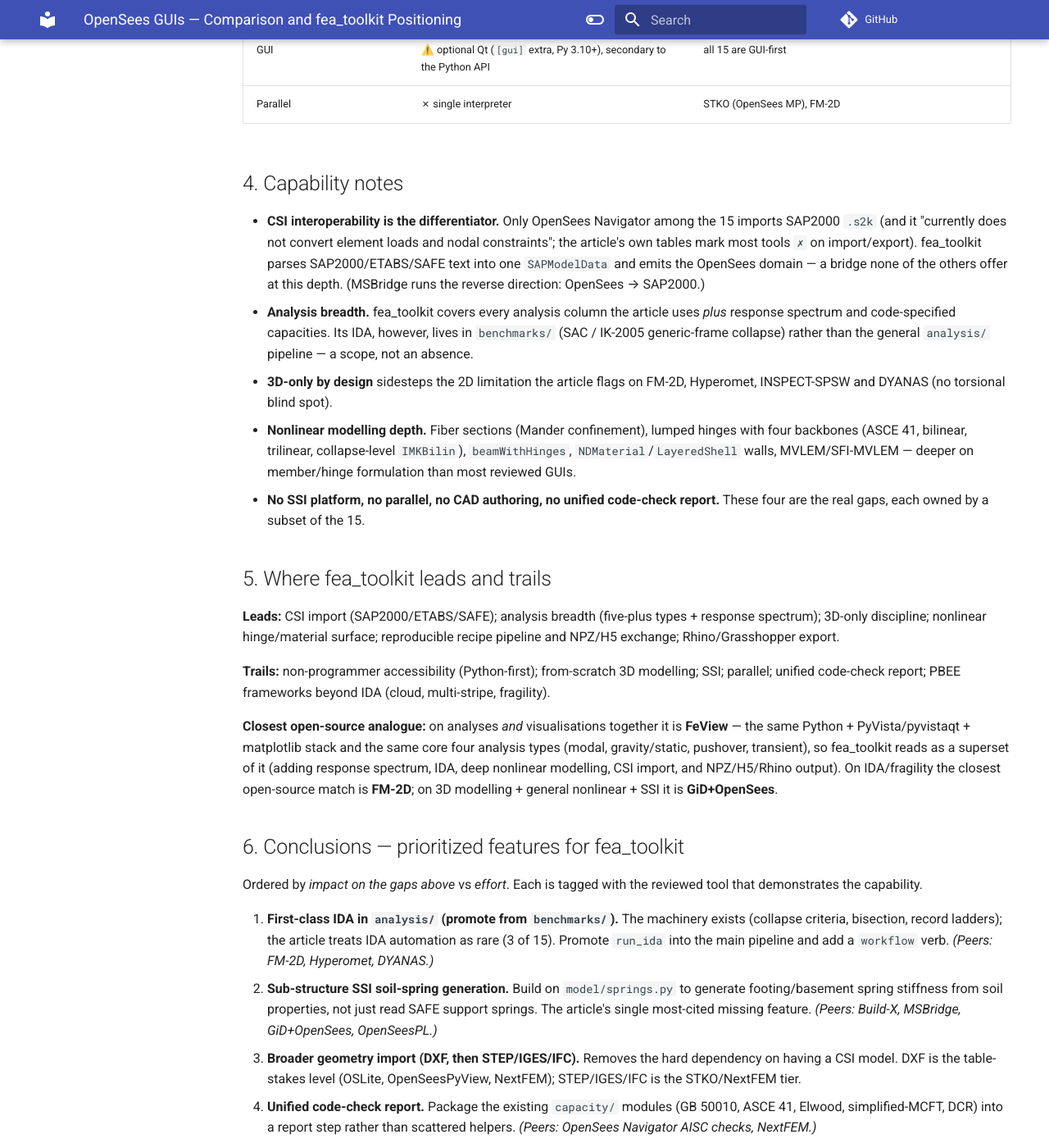
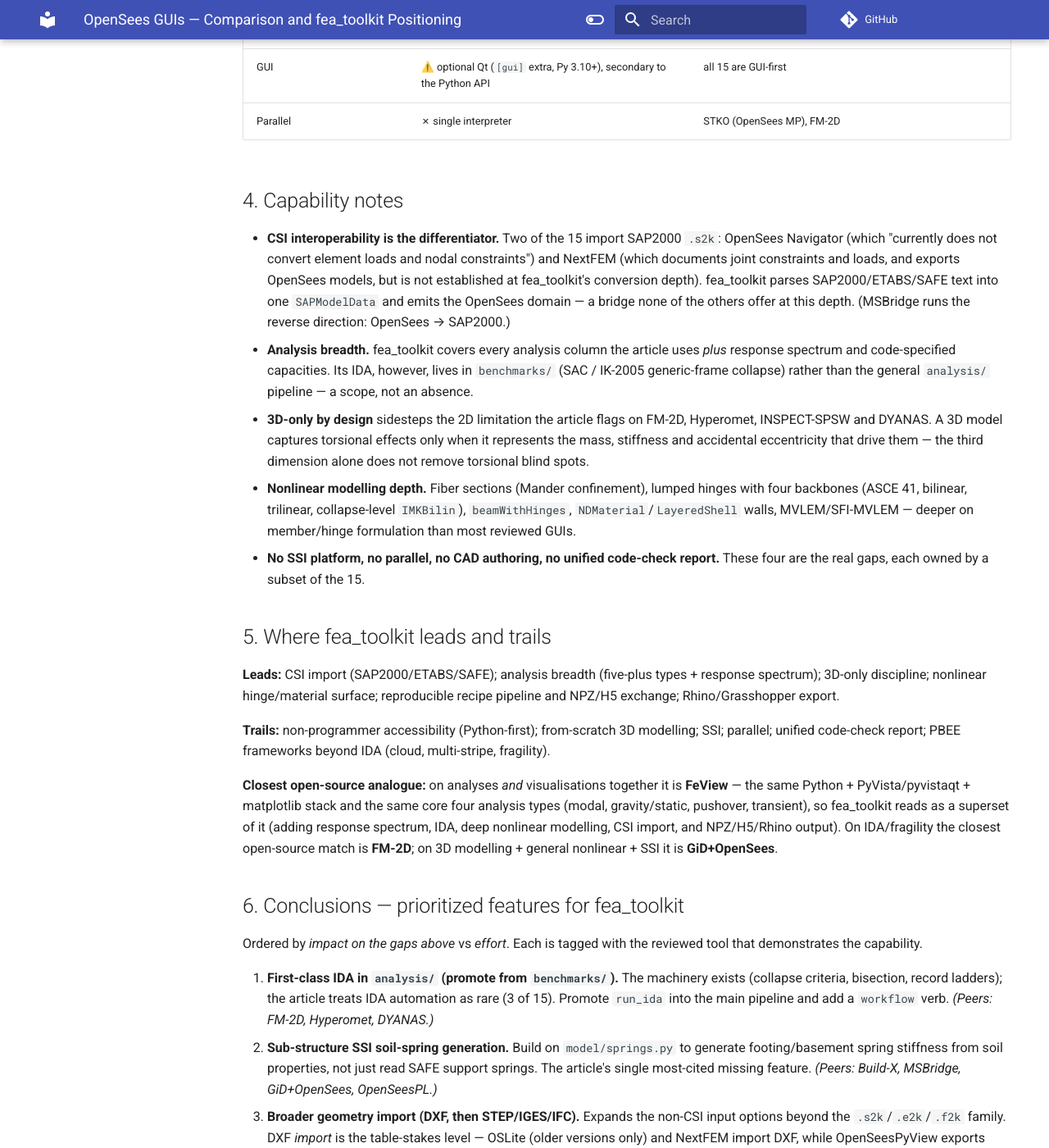
Before and after one commit to boustrephon/fea_toolkit, an MkDocs documentation site: the page built from docs/opensees_gui_comparison.md, in a window 1280 px wide and 1400 px high, scrolled down 2112 px. Shown: the whole window at 82% size. Built offline with MkDocs 1.6.1 and Material for MkDocs 9.7.7, drawn with Linux system fonts in a browser that asks for light colours; comment, search, counter and statistics services are not loaded; some of the changed text lies outside the part shown.

Commit message:
fix: harden MSH parser, Rhino importer, and correct docs
- Reject non-4.1 MSH versions and malformed Nodes/Elements sections

- Compare Rhino AddMesh/AddPoint results against System.Guid.Empty

- Filter linear area-spring options; index joint loads once per node

- Extract frame-extrusion attribute stamping into a shared helper

- Resolve icon-script paths before cd; reject non-square masters

- Correct GUI-comparison, Rhino-attribute, and MSH documentation

```diff
--- a/docs/opensees_gui_comparison.md
+++ b/docs/opensees_gui_comparison.md
@@ -40,7 +40,7 @@
 | **Hyperomet** | ✓ | URM buildings (DM-MVLEM / Unified method); IDA (hunt-&-fill); *no* result visualisation |
 | **INSPECT-SPSW** | ✓ | Steel plate shear walls (strip method, 2D); cyclic pushover |
 | **MSBridge** | ✗ | Multi-span bridges; foundation soil springs; isolation bearings; PBEE loss plots; *exports to SAP2000 .s2k* |
-| **NextFEMdesigner** | ✗ | General FEA pre/post (default OOFEM, also drives OpenSees); 20+ import/export formats; fiber sections free; code checks paid |
+| **NextFEMdesigner** | ✗ | General FEA pre/post (default OOFEM, also drives OpenSees); SAP2000 `.s2k` import + OpenSees export; 20+ import/export formats; fiber sections free; code checks paid |
 | **OpenSees Navigator** | ✗ | MATLAB; templates + **SAP2000 .s2k import**; AISC/CISC sections; AISC design checks; hybrid simulation (OpenFresco) |
 | **OpenSeesPL** | ✗ | 3D pile–ground interaction; soil materials; liquefaction; pushover/mode/base-accel |
 | **OpenSeesPyView** | ✓ | OpenSeesPy GUI; DXF export of model + mode shapes; modal only |
@@ -66,18 +66,22 @@
 
 ## 4. Capability notes
 
-- **CSI interoperability is the differentiator.**  Only OpenSees Navigator among
-  the 15 imports SAP2000 `.s2k` (and it "currently does not convert element
-  loads and nodal constraints"; the article's own tables mark most tools `✗`
-  on import/export).  fea_toolkit parses SAP2000/ETABS/SAFE text into one
-  `SAPModelData` and emits the OpenSees domain — a bridge none of the others
-  offer at this depth.  (MSBridge runs the reverse direction: OpenSees → SAP2000.)
+- **CSI interoperability is the differentiator.**  Two of the 15 import
+  SAP2000 `.s2k`: OpenSees Navigator (which "currently does not convert element
+  loads and nodal constraints") and NextFEM (which documents joint constraints
+  and loads, and exports OpenSees models, but is not established at
+  fea_toolkit's conversion depth).  fea_toolkit parses SAP2000/ETABS/SAFE text
+  into one `SAPModelData` and emits the OpenSees domain — a bridge none of the
+  others offer at this depth.  (MSBridge runs the reverse direction:
+  OpenSees → SAP2000.)
 - **Analysis breadth.**  fea_toolkit covers every analysis column the article
   uses *plus* response spectrum and code-specified capacities.  Its IDA,
   however, lives in `benchmarks/` (SAC / IK-2005 generic-frame collapse) rather
   than the general `analysis/` pipeline — a scope, not an absence.
 - **3D-only by design** sidesteps the 2D limitation the article flags on FM-2D,
-  Hyperomet, INSPECT-SPSW and DYANAS (no torsional blind spot).
+  Hyperomet, INSPECT-SPSW and DYANAS.  A 3D model captures torsional effects
+  only when it represents the mass, stiffness and accidental eccentricity that
+  drive them — the third dimension alone does not remove torsional blind spots.
 - **Nonlinear modelling depth.**  Fiber sections (Mander confinement), lumped
   hinges with four backbones (ASCE 41, bilinear, trilinear, collapse-level
   `IMKBilin`), `beamWithHinges`, `NDMaterial`/`LayeredShell` walls, MVLEM/SFI-MVLEM
@@ -116,9 +120,11 @@
    to generate footing/basement spring stiffness from soil properties, not just
    read SAFE support springs.  The article's single most-cited missing feature.
    *(Peers: Build-X, MSBridge, GiD+OpenSees, OpenSeesPL.)*
-3. **Broader geometry import (DXF, then STEP/IGES/IFC).**  Removes the hard
-   dependency on having a CSI model.  DXF is the table-stakes level (OSLite,
-   OpenSeesPyView, NextFEM); STEP/IGES/IFC is the STKO/NextFEM tier.
+3. **Broader geometry import (DXF, then STEP/IGES/IFC).**  Expands the
+   non-CSI input options beyond the `.s2k`/`.e2k`/`.f2k` family.  DXF *import*
+   is the table-stakes level — OSLite (older versions only) and NextFEM import
+   DXF, while OpenSeesPyView exports DXF but does not import it;
+   STEP/IGES/IFC is the STKO/NextFEM tier.
 4. **Unified code-check report.**  Package the existing `capacity/` modules
    (GB 50010, ASCE 41, Elwood, simplified-MCFT, DCR) into a report step rather
    than scattered helpers.  *(Peers: OpenSees Navigator AISC checks, NextFEM.)*
```
Also changed, not shown: docs/rhino_attributes.md (+2 -2 lines), docs/rhino_export.md (+2 -2 lines), 6 other files.
